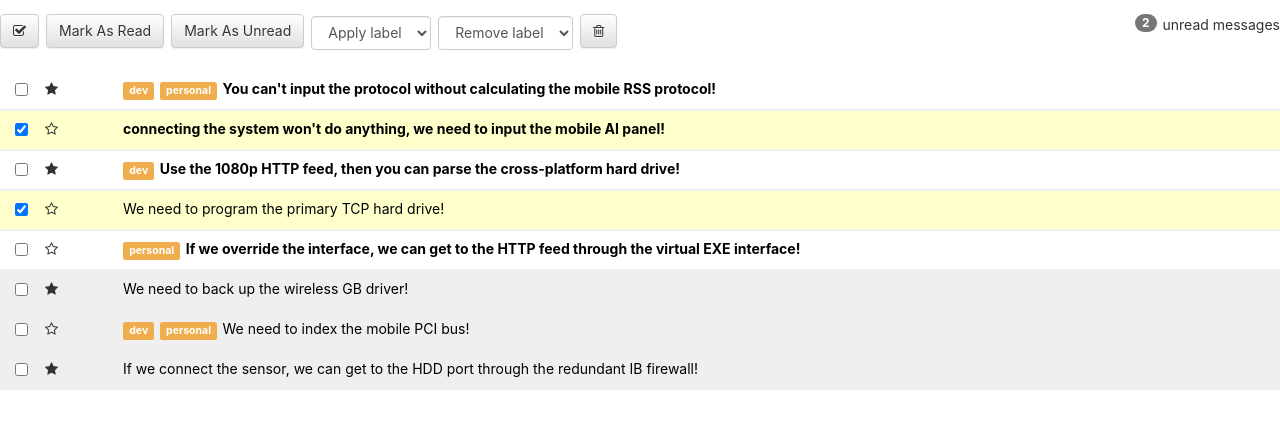
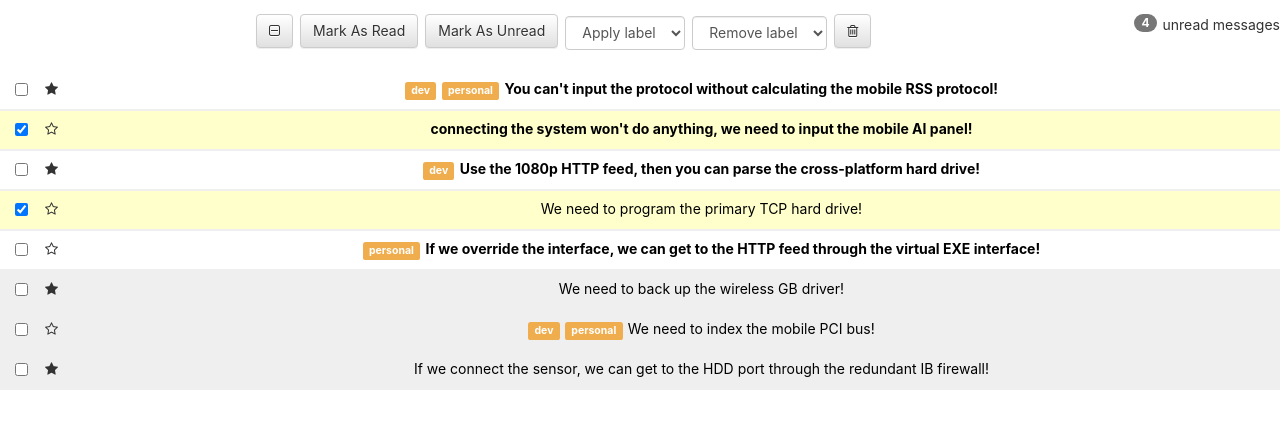
Before and after one commit to Matznick/react-inbox-1, a React (Create React App) app: page / in a window 1280 px wide. Shown: the top 428 px of the page. Built offline with nearby package versions, Linux system fonts and the light colour scheme.

Commit message:
standard

```diff
--- a/src/App.js
+++ b/src/App.js
@@ -1,21 +1,23 @@
 import './App.css'
-import React, { Component } from 'react'
 import Toolbar from './Toolbar'
 import MessageList from './MessageList'
+import React, { Component } from 'react'
 
 class App extends Component {
   state = {
     messages: [
       {
         id: 1,
-        subject: "You can't input the protocol without calculating the mobile RSS protocol!",
+        subject:
+          "You can't input the protocol without calculating the mobile RSS protocol!",
         read: false,
         starred: true,
         labels: ['dev', 'personal']
       },
       {
         id: 2,
-        subject: "connecting the system won't do anything, we need to input the mobile AI panel!",
+        subject:
+          "connecting the system won't do anything, we need to input the mobile AI panel!",
         read: false,
         starred: false,
         selected: true,
@@ -23,7 +25,8 @@
       },
       {
         id: 3,
-        subject: 'Use the 1080p HTTP feed, then you can parse the cross-platform hard drive!',
+        subject:
+          'Use the 1080p HTTP feed, then you can parse the cross-platform hard drive!',
         read: false,
         starred: true,
         labels: ['dev']
@@ -38,7 +41,8 @@
       },
       {
         id: 5,
-        subject: 'If we override the interface, we can get to the HTTP feed through the virtual EXE interface!',
+        subject:
+          'If we override the interface, we can get to the HTTP feed through the virtual EXE interface!',
         read: false,
         starred: false,
         labels: ['personal']
@@ -59,39 +63,131 @@
       },
       {
         id: 8,
-        subject: 'If we connect the sensor, we can get to the HDD port through the redundant IB firewall!',
+        subject:
+          'If we connect the sensor, we can get to the HDD port through the redundant IB firewall!',
         read: true,
         starred: true,
         labels: []
       }
-    ]
-  };
+    ],
+    bulkSelectState: 'some',
+    totalUnreadMessageCount: 0
+  }
+
+  componentDidMount () {
+    this.countAllUnreadMessages()
+  }
+
+  countAllUnreadMessages = () => {
+    this.setState({ totalUnreadMessageCount: this.state.messages.filter((message) => !message.read).length })
+  }
+
+  toggleStarFlag = (messageId) => {
+    const itemIndex = this.state.messages.findIndex(
+      (message) => message.id === messageId
+    )
+    const newList = [...this.state.messages]
+    newList[itemIndex].starred = !newList[itemIndex].starred
+    this.setState({ messages: newList })
+  }
+
+  toggleSelectedFlag = (messageId) => {
+    const itemIndex = this.state.messages.findIndex(
+      (message) => message.id === messageId)
+    const newList = [...this.state.messages]
+    // eslint-disable-next-line valid-typeof
+    if (typeof newList[itemIndex].checked === undefined) {
+      newList[itemIndex] = {
+        ...newList,
+        selected: true
+      }
+    } else {
+      newList[itemIndex].selected = !newList[itemIndex].selected
+    }
+
+    this.setState({
+      messages: newList,
+      bulkSelectState: this.checkBulkState()
+    })
+  }
+
+  checkBulkState = () => {
+    let hasSomeChecked
+    if (this.state.messages.every((message) => message.selected)) {
+      hasSomeChecked = 'all'
+    } else if (this.state.messages.every((message) => !message.selected)) {
+      hasSomeChecked = 'none'
+    } else {
+      hasSomeChecked = 'some'
+    }
+    return hasSomeChecked
+  }
+
+  bulkSelectMessage = (e) => {
+    e.preventDefault()
+    if (this.state.messages.every((message) => message.selected)) {
+      const newList = [...this.state.messages]
+      newList.map((message) => (message.selected = false))
+      this.setState({ messages: newList, bulkSelectState: 'none' })
+    } else {
+      const newList = [...this.state.messages]
+      newList.map((message) => (message.selected = true))
+      this.setState({ messages: newList, bulkSelectState: 'all' })
+    }
+  }
+
+  markSelectedAsRead = () => {
+    const newList = [...this.state.messages]
+    newList.filter((message) => message.selected).map((markedMessages) => (markedMessages.read = true))
+    this.setState({ messages: newList })
+    this.countAllUnreadMessages()
+  }
+
+  markSelectedAsUnRead = () => {
+    const newList = [...this.state.messages]
+    newList.filter((message) => message.selected).map((markedMessages) => (markedMessages.read = false))
+    this.setState({ messages: newList })
+    this.countAllUnreadMessages()
+  }
+
+  deleteSelectedMessages = () => {
+    const newList = [...this.state.messages]
+    this.setState({ messages: newList.filter((message) => !message.selected) })
+    this.countAllUnreadMessages()
+  }
+
+  addSelectedLabel = (event) => {
+    const newList = [...this.state.messages]
+    newList.filter((message) => (message.selected) && message.labels.every((label) => label !== event.target.value)).map((message) => (message.labels = [...message.labels, event.target.value]))
+    this.setState({ messages: newList })
+  }
+
+  removeSelectedLabel = (event) => {
+    const newList = [...this.state.messages]
+    newList.filter((message) => (message.selected) && message.labels.some((label) => label === event.target.value)).map((message) => (message.labels = [...message.labels].filter((label) => label !== event.target.value)))
+    this.setState({ messages: newList })
+  }
 
   render () {
     return (
-    <div>
-      <Toolbar bulkSelectMessages = {this.bulkSelectMessages} />
-      <MessageList messages = {this.state.messages} toggleStarFlag = {this.toggleStarFlag} toggleCheckedBox = {this.toggleCheckedBox}/>
-
-    </div>
+      <div className="App">
+        <Toolbar
+          bulkSelectMessage={this.bulkSelectMessage}
+          bulkSelectState={this.state.bulkSelectState}
+          markSelectedAsRead={this.markSelectedAsRead}
+          markSelectedAsUnRead={this.markSelectedAsUnRead}
+          deleteSelectedMessages={this.deleteSelectedMessages}
+          addSelectedLabel = {this.addSelectedLabel}
+          removeSelectedLabel = {this.removeSelectedLabel}
+          unreadMessageCount = {this.state.totalUnreadMessageCount}
+        />
+        <MessageList
+          messages={this.state.messages}
+          toggleStarFlag={this.toggleStarFlag}
+          toggleSelectedFlag={this.toggleSelectedFlag}
+        />
+      </div>
     )
-  }
-
-toggleStarFlag = (messageId) => {
-  const indexOfItem = this.state.messages.findIndex(message => message.id === messageId); const newList = [...this.state.messages]
-  newList[indexOfItem].starred = !newList[indexOfItem].starred
-  this.setState({ messages: newList })
-}
-
-  toggleCheckedBox = (messageId) => {
-    const indexOfItem = this.state.messages.findIndex(message => message.id === messageId); const newList = [...this.state.messages]
-
-    if (newList[indexOfItem].selected === undefined) {
-      newList[indexOfItem] = { ...newList[indexOfItem], selected: true }
-    } else {
-      newList[indexOfItem].selected = !newList[indexOfItem].selected
-    }
-    this.setState({ messages: newList })
   }
 }
 
--- a/src/Message.js
+++ b/src/Message.js
@@ -1,30 +1,38 @@
-/* eslint-disable react/prop-types */
 import React, { Component } from 'react'
+import PropTypes from 'prop-types'
 
 class Message extends Component {
   render () {
     return (
-
       <div className={`row message ${this.props.read ? 'read' : 'unread'} ${this.props.selected ? 'selected' : ''}`}>
         <div className="col-xs-1">
           <div className="row">
             <div className="col-xs-2">
-        <input type="checkbox" checked = {this.props.selected ? 'checked' : '' } onClick = {() => this.props.toggleCheckedBox(this.props.id)} />
+              <input type="checkbox" checked={this.props.selected ? 'checked' : ''} onClick={() => this.props.toggleSelectedFlag(this.props.id)} />
             </div>
             <div className="col-xs-2">
-        <i className={`star fa ${this.props.starred ? 'fa-star' : 'fa-star-o'}`} onClick = {() => this.props.toggleStarFlag(this.props.id)}></i>
+              <i className={`star fa ${this.props.starred ? 'fa-star' : 'fa-star-o'}`} onClick={() => this.props.toggleStarFlag(this.props.id)}></i>
             </div>
           </div>
         </div>
         <div className="col-xs-11">
-      {this.props.labels.map((label) => <span key ={label} className="label label-warning">{label}</span>)}
-    <a href="#">
-      {this.props.subject}
-    </a>
+          {this.props.labels.map((label) => <span key={label} className="label label-warning">{label}</span>)}
+          <a href="#">{this.props.subject}</a>
         </div>
       </div>
     )
   }
 }
 
+Message.propTypes = {
+  id: PropTypes.number,
+  read: PropTypes.bool,
+  starred: PropTypes.bool,
+  subject: PropTypes.string,
+  selected: PropTypes.bool,
+  labels: PropTypes.array,
+  toggleSelectedFlag: PropTypes.func,
+  toggleStarFlag: PropTypes.func
+}
+
 export default Message
--- a/src/MessageList.js
+++ b/src/MessageList.js
@@ -1,15 +1,20 @@
 /* eslint-disable react/prop-types */
 import React, { Component } from 'react'
 import Message from './Message'
+import PropTypes from 'prop-types'
 
-class MessageList extends Component {
+class MassageList extends Component {
   render () {
     return (
-            <div className = "MessageList">
-            {this.props.messages.map((message) => <Message key = {message.id} id = {message.id} subject = {message.subject} read = {message.read} selected = {message.selected} labels = {message.labels} starred = {message.starred} toggleStarFlag ={this.props.toggleStarFlag} toggleCheckedBox = {this.props.toggleCheckedBox}/>)}
+            <div>
+                {this.props.messages.map((message) => <Message key={message.id} id={message.id} subject={message.subject} selected={message.selected} read={message.read} starred={message.starred} labels={message.labels} toggleStarFlag={this.props.toggleStarFlag} toggleSelectedFlag={this.props.toggleSelectedFlag} />)}
             </div>
     )
   }
 }
 
-export default MessageList
+MassageList.propTypes = {
+  messages: PropTypes.array
+}
+
+export default MassageList
--- a/src/Toolbar.js
+++ b/src/Toolbar.js
@@ -1,55 +1,58 @@
-import React, {Component} from 'react';
+/* eslint-disable react/prop-types */
+import React, { Component } from 'react'
 
+class Toolbar extends Component {
+  evalBulkSelectStyle = () => {
+    switch (this.props.bulkSelectState) {
+      case 'none':
+        return 'fa-square-o'
+      case 'all':
+        return 'fa-check-square-o'
+      case 'some':
+        return 'fa-minus-square-o'
+      default:
+        return ''
+    }
+  }
 
-class Toolbar extends Component{
-
-    render(){
-        return(
-            <div className="toolbar">
+  render () {
+    return (
       <div className="row toolbar">
         <div className="col-md-12">
           <p className="pull-right">
-                <span className="badge badge">2</span>
+            <span className="badge badge">{this.props.unreadMessageCount}</span>
             unread messages
           </p>
 
-              <button className="btn btn-default" onClick = {() => this.props.bulkSelectMessages}>
-                <i className="fa fa-check-square-o"></i>
+          <button className="btn btn-default" onClick={(event) => this.props.bulkSelectMessage(event)}>
+            <i className={`fa ${this.evalBulkSelectStyle()}`}></i>
           </button>
 
-              <button className="btn btn-default">
-                Mark As Read
-              </button>
+          <button className="btn btn-default" onClick = {this.props.markSelectedAsRead} >Mark As Read</button>
 
-              <button className="btn btn-default">
-                Mark As Unread
-              </button>
+          <button className="btn btn-default" onClick = {this.props.markSelectedAsUnRead}>Mark As Unread</button>
 
-              <select className="form-control label-select">
+          <select className="form-control label-select" onChange = {(e) => this.props.addSelectedLabel(e)} >
             <option>Apply label</option>
             <option value="dev">dev</option>
             <option value="personal">personal</option>
             <option value="gschool">gschool</option>
           </select>
 
-              <select className="form-control label-select">
+          <select className="form-control label-select" onChange = {(e) => this.props.removeSelectedLabel(e)}>
             <option>Remove label</option>
             <option value="dev">dev</option>
             <option value="personal">personal</option>
             <option value="gschool">gschool</option>
           </select>
 
-              <button className="btn btn-default">
+          <button className="btn btn-default" onClick = {this.props.deleteSelectedMessages}>
             <i className="fa fa-trash-o"></i>
           </button>
         </div>
       </div>
-          </div>
     )
   }
+}
 
-
-
-
-}
-export default Toolbar;
+export default Toolbar
```
Also changed, not shown: 1 other file (tests, documents, lock files or other folders). Lines whose indentation alone changed are shown as unchanged.
